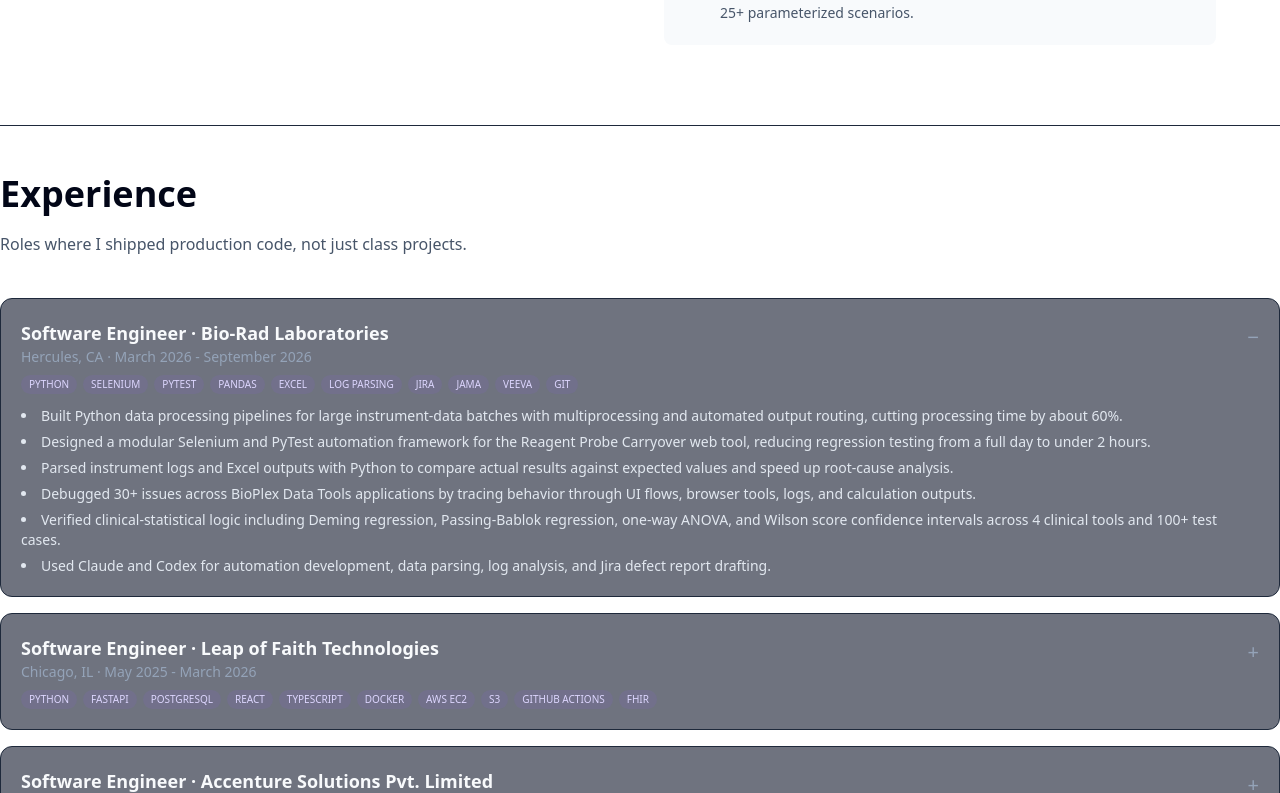
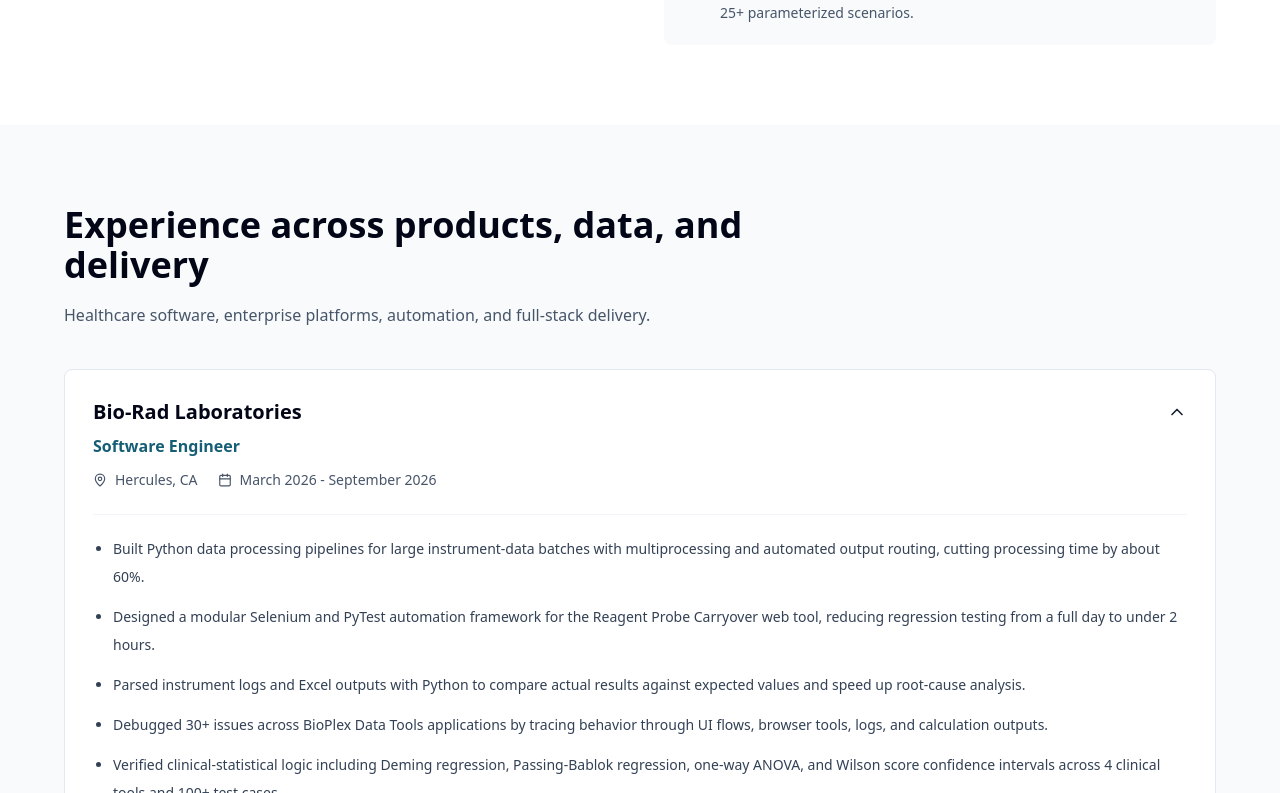
Before and after one commit to ShreyaMP1999/my-portfolio, a React (Vite) app: page / in a window 1280 px wide. Shown: the part 2207-3000 px from the top of the page. Built offline with nearby package versions, Linux system fonts and the light colour scheme.

Commit message:
experience: refresh Bio-Rad career history and education views

```diff
--- a/src/components/EducationSection.tsx
+++ b/src/components/EducationSection.tsx
@@ -1,37 +1,13 @@
-// src/components/EducationSection.tsx
 import React from "react";
-import { profile, EducationItem } from "../data/profile";
+import { GraduationCap } from "lucide-react";
+import { profile } from "../data/profile";
 import SectionHeading from "./SectionHeading";
-import Reveal from "./Reveal";
-
-const EducationSection: React.FC = () => {
-  return (
-    <Reveal>
-    <section className="py-12 border-t border-slate-800">
-      <SectionHeading id="education" title="Education" />
-
-      <div className="space-y-3">
-        {profile.education.map((ed: EducationItem) => (
-          <article
-            key={ed.school}
-            className="hover-card rounded-xl border border-slate-800 bg-slate-900/70 p-4"
-          >
-            <h3 className="text-sm md:text-base font-semibold text-slate-50">
-              {ed.school}
-            </h3>
-            <p className="text-xs md:text-sm text-slate-300">
-              {ed.degree} · {ed.location}
-            </p>
-            <p className="text-xs text-slate-400">
-              {ed.period}
-              {ed.gpa && <> · GPA {ed.gpa}</>}
-            </p>
-          </article>
-        ))}
-      </div>
-    </section>
-    </Reveal>
-  );
-};
-
+const EducationSection: React.FC = () => (
+  <section id="education" className="section-space border-t border-slate-200 bg-white">
+    <div className="container-width">
+      <SectionHeading title="Education"/>
+      <div className="grid gap-8 md:grid-cols-2">{profile.education.map(ed=><article key={ed.school} className="flex items-start gap-4"><GraduationCap size={28} className="shrink-0 text-cyan-700"/><div><h3 className="text-lg font-bold text-slate-950">{ed.degree}</h3><p className="mt-1 font-medium text-cyan-800">{ed.school}</p><p className="mt-2 text-sm text-slate-600">{ed.location} | {ed.period}</p><p className="mt-1 text-sm text-slate-500">GPA: {ed.gpa}</p></div></article>)}</div>
+    </div>
+  </section>
+);
 export default EducationSection;
--- a/src/components/ExperienceSection.tsx
+++ b/src/components/ExperienceSection.tsx
@@ -1,78 +1,26 @@
-// src/components/ExperienceSection.tsx
 import React, { useState } from "react";
-import { profile, ExperienceItem } from "../data/profile";
+import { ChevronDown, MapPin, Calendar } from "lucide-react";
+import { profile } from "../data/profile";
 import SectionHeading from "./SectionHeading";
-import Reveal from "./Reveal";
 
 const ExperienceSection: React.FC = () => {
-  const [openIndex, setOpenIndex] = useState<number | null>(0);
-
-  const toggle = (idx: number) => {
-    setOpenIndex((prev) => (prev === idx ? null : idx));
-  };
-
-  return (
-    <Reveal>
-      <section className="py-12 border-t border-slate-800">
-        <SectionHeading
-          id="experience"
-          title="Experience"
-          subtitle="Roles where I shipped production code, not just class projects."
-        />
-
-        <div className="space-y-4">
-          {profile.experience.map((exp: ExperienceItem, idx) => {
-            const isOpen = openIndex === idx;
-
-            return (
-              <article
-                key={exp.company}
-                className="hover-card rounded-xl border border-slate-800 bg-slate-900/60 p-4 md:p-5"
-              >
-                <button
-                  type="button"
-                  onClick={() => toggle(idx)}
-                  className="flex w-full items-start justify-between gap-3 text-left"
-                >
-                  <div>
-                    <h3 className="text-base md:text-lg font-semibold text-slate-50">
-                      {exp.role} · {exp.company}
-                    </h3>
-                    <p className="text-xs md:text-sm text-slate-400">
-                      {exp.location} · {exp.period}
-                    </p>
-
-                    <div className="mt-2 flex flex-wrap gap-1.5">
-                      {exp.tags.map((tag) => (
-                        <span
-                          key={tag}
-                          className="px-2 py-0.5 rounded-full bg-violet-500/10 text-[10px] uppercase tracking-wide text-violet-200"
-                        >
-                          {tag}
-                        </span>
-                      ))}
-                    </div>
-                  </div>
-
-                  <span className="mt-1 text-slate-400 text-lg md:text-xl">
-                    {isOpen ? "−" : "+"}
-                  </span>
-                </button>
-
-                {isOpen && (
-                  <ul className="mt-3 list-disc list-inside space-y-1.5 text-xs md:text-sm text-slate-200">
-                    {exp.bullets.map((b, i) => (
-                      <li key={i}>{b}</li>
-                    ))}
-                  </ul>
-                )}
-              </article>
-            );
-          })}
-        </div>
-      </section>
-    </Reveal>
-  );
+  const [expanded,setExpanded]=useState<string[]>([profile.experience[0].company]);
+  return <section id="experience" className="section-space bg-slate-50">
+    <div className="container-width">
+      <SectionHeading title="Experience across products, data, and delivery" subtitle="Healthcare software, enterprise platforms, automation, and full-stack delivery."/>
+      <div className="space-y-5">
+        {profile.experience.map((exp,i)=>{
+          const isOpen=expanded.includes(exp.company);
+          return <article key={exp.company} className="rounded-lg border border-slate-200 bg-white p-5 md:p-7">
+            <button className="flex w-full items-start justify-between gap-4 text-left" aria-expanded={isOpen} aria-controls={`experience-details-${i}`} onClick={()=>setExpanded(prev=>isOpen?prev.filter(x=>x!==exp.company):[...prev,exp.company])}>
+              <span><span className="block text-xl font-bold text-slate-950">{exp.company}</span><span className="mt-2 block font-semibold text-cyan-800">{exp.role}</span><span className="mt-3 flex flex-wrap gap-x-5 gap-y-2 text-sm text-slate-600"><span className="inline-flex items-center gap-2"><MapPin size={14}/>{exp.location}</span><span className="inline-flex items-center gap-2"><Calendar size={14}/>{exp.period}</span></span></span>
+              <ChevronDown className={`mt-1 shrink-0 transition-transform ${isOpen?"rotate-180":""}`} size={20}/>
+            </button>
+            {isOpen&&<div id={`experience-details-${i}`} className="mt-6 border-t border-slate-100 pt-5"><ul className="list-disc space-y-3 pl-5 text-sm leading-7 text-slate-700">{exp.bullets.map(b=><li key={b}>{b}</li>)}</ul><div className="mt-5 flex flex-wrap gap-2">{exp.tags.map(t=><span className="chip" key={t}>{t}</span>)}</div></div>}
+          </article>;
+        })}
+      </div>
+    </div>
+  </section>;
 };
-
 export default ExperienceSection;
```
